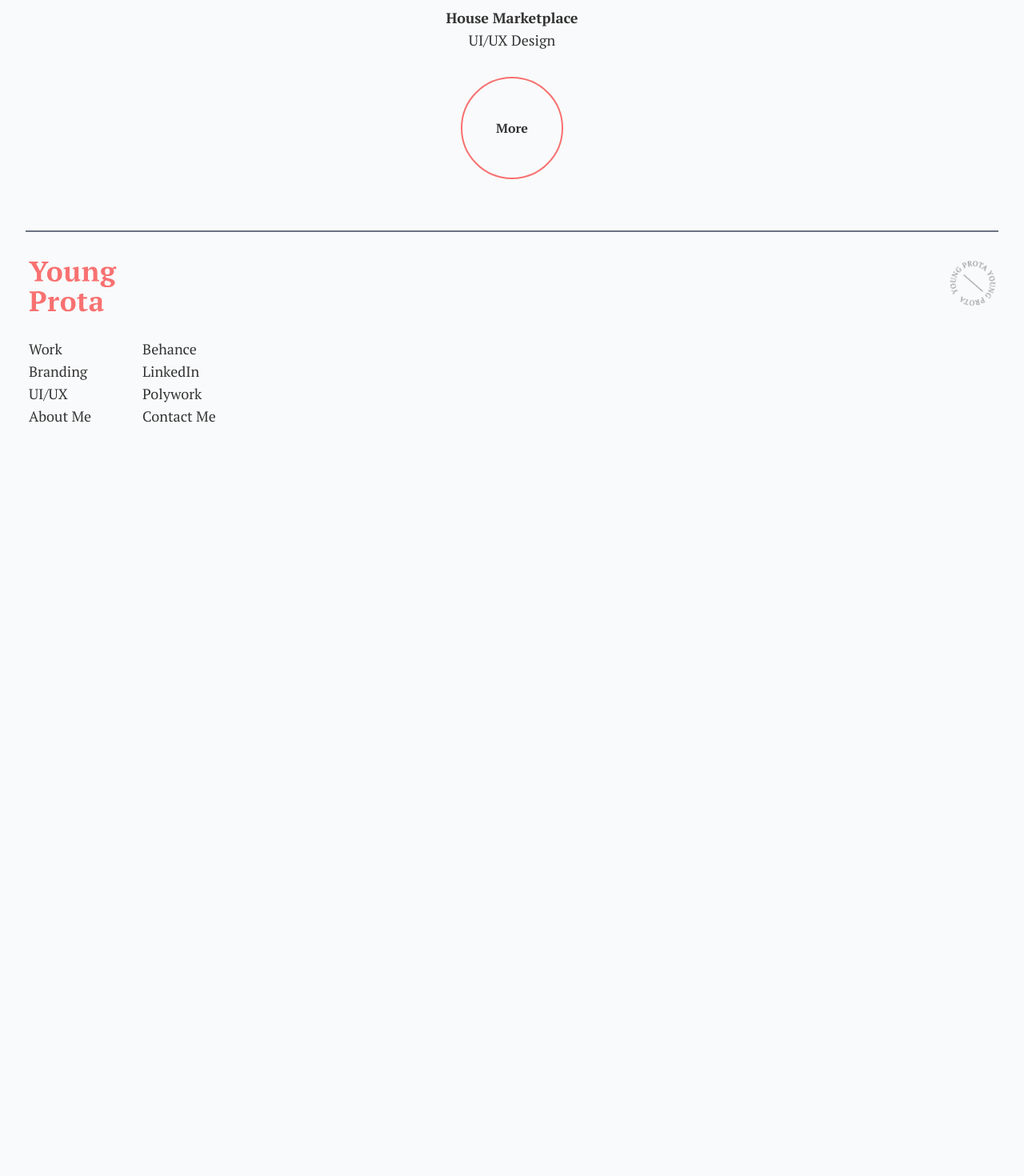
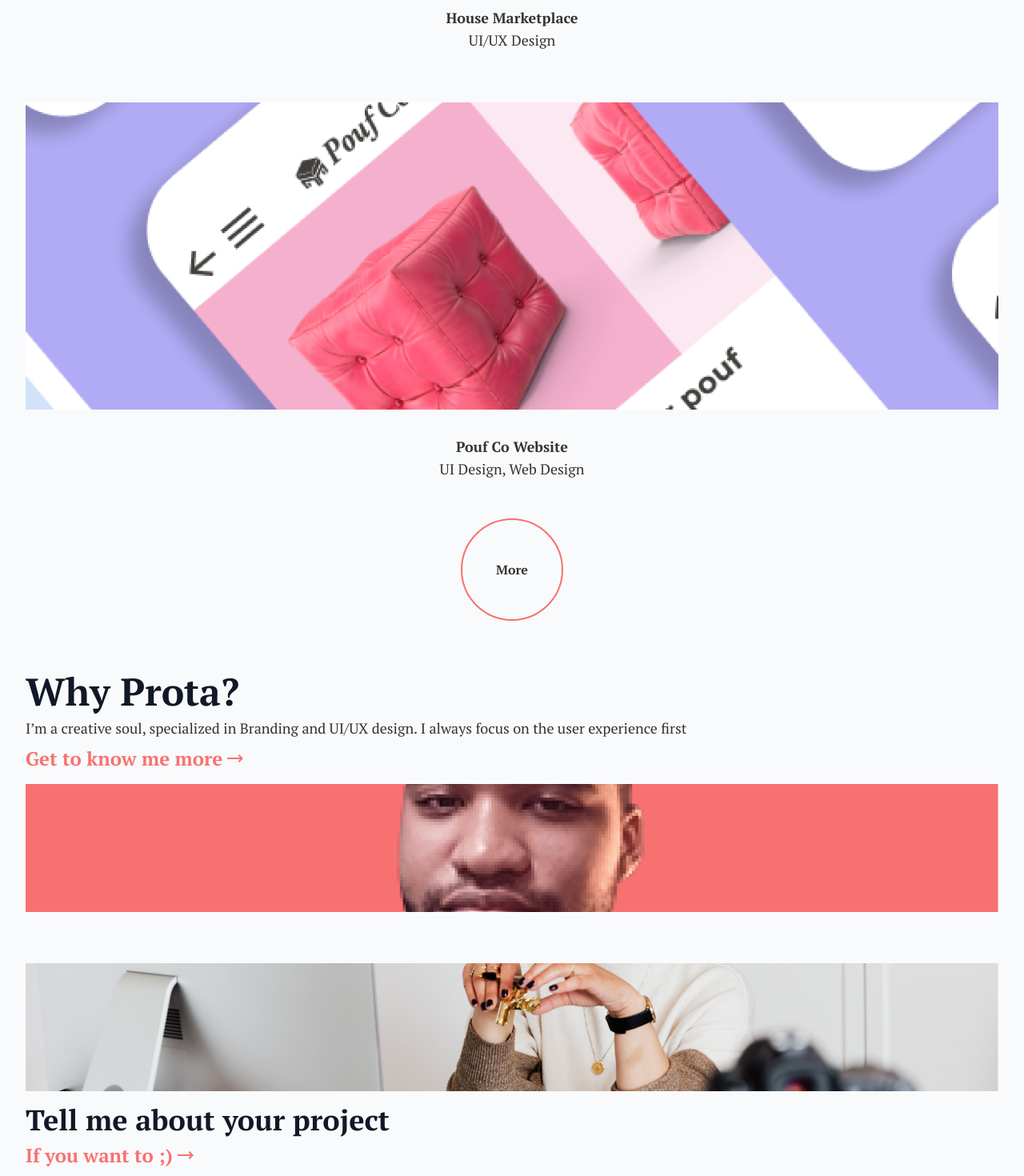
Before and after one commit to Devfire-Labs/Portfolio, a Svelte app: page / in a window 1280 px wide. Shown: the part 1280-2750 px from the top of the page at 80% size. Before the commit the page ends 1850 px from the top, so only its background shows below. Built offline with nearby package versions, Linux system fonts and the light colour scheme.

Commit message:
Finished Homepage Objects

```diff
--- a/src/components/Footer.svelte
+++ b/src/components/Footer.svelte
@@ -23,7 +23,7 @@
       <h2>Behance</h2>
       <h2>LinkedIn</h2>
       <h2>Polywork</h2>
-      <h2>Contact Me</h2>
+      <h2 class=" text-red-400">Contact Me</h2>
     </div>
   </div>
 </footer>
--- a/src/pages/Home.svelte
+++ b/src/pages/Home.svelte
@@ -2,6 +2,7 @@
   import { menu } from "../stores/menu";
 </script>
 
+<!-- Title -->
 <header>
   <div
     class=" flex flex-col text-5xl ml-8 my-20 font-serif font-semibold text-red-400"
@@ -10,6 +11,7 @@
   </div>
 </header>
 
+<!-- First Object (Pocky Pop) -->
 <div>
   <div class=" flex flex-col text-center font-serif text-lg">
     <img class="object-cover h-96 m-8" src="/assets/img1.png" alt="Pocky Pop" />
@@ -17,6 +19,7 @@
     <h2>Branding</h2>
   </div>
 
+  <!-- Second Object (App) -->
   <div class=" flex flex-col text-center font-serif text-lg mt-8">
     <img
       class="object-cover h-96 m-8"
@@ -26,11 +29,72 @@
     <h2 class="font-bold ">House Marketplace</h2>
     <h2>UI/UX Design</h2>
   </div>
-  <div class="flex justify-center">
+
+  <!-- Third Object (Web) -->
+  <div class=" flex flex-col text-center font-serif text-lg mt-8">
+    <img
+      class="object-cover h-96 m-8"
+      src="/assets/img5.png"
+      alt="Pouf Co Website"
+    />
+    <h2 class="font-bold ">Pouf Co Website</h2>
+    <h2>UI Design, Web Design</h2>
+  </div>
+
+  <!-- More Button Circle -->
+  <div class="flex justify-center mt-4">
     <div
-      class=" flex flex-col text-center rounded-full h-32 w-32 justify-center border-red-400 border-2 font-serif font-bold my-8"
+      class=" flex flex-col text-center rounded-full h-32 w-32 justify-center border-red-400 border-2 font-serif font-bold m-8"
     >
       More
     </div>
   </div>
+
+  <!-- About Object -->
+  <div class="flex flex-col mx-8 my-8 font-serif">
+    <h1 class=" text-5xl font-semibold text-gray-900 ">Why Prota?</h1>
+    <p class=" text-lg my-2 ">
+      I’m a creative soul, specialized in Branding and UI/UX design. I always
+      focus on the user experience first
+    </p>
+    <div class=" flex">
+      <h2 class=" text-2xl font-semibold text-red-400">Get to know me more</h2>
+      <svg
+        class="fill-current text-red-400 h-8 w-6 ml-1 "
+        viewBox="0 0 24 24"
+        fill="none"
+        xmlns="http://www.w3.org/2000/svg"
+      >
+        <path
+          d="M18.17 13L15.59 15.59L17 17L22 12L17 7L15.59 8.41L18.17 11H2V13H18.17Z"
+        />
+      </svg>
+    </div>
+    <img class=" object-cover h-40 my-4" src="/assets/img3.png" alt="Me" />
+  </div>
+
+  <!-- Contact Object -->
+  <div class="flex flex-col mx-8 mt-8 mb-12 font-serif">
+    <img
+      class=" object-cover h-40 my-4"
+      src="/assets/img4.png"
+      alt="Contact Me"
+    />
+    <h1 class=" text-4xl font-semibold text-gray-900 ">
+      Tell me about your project
+    </h1>
+    <div class=" flex my-2">
+      <h2 class=" text-2xl font-semibold text-red-400">If you want to ;)</h2>
+      <svg
+        class="fill-current text-red-400 h-8 w-6 ml-1 "
+        viewBox="0 0 24 24"
+        fill="none"
+        xmlns="http://www.w3.org/2000/svg"
+      >
+        <path
+          d="M18.17 13L15.59 15.59L17 17L22 12L17 7L15.59 8.41L18.17 11H2V13H18.17Z"
+        />
+      </svg>
+    </div>
+  </div>
 </div>
```
Also changed, not shown: public/assets/img5.png (added).
